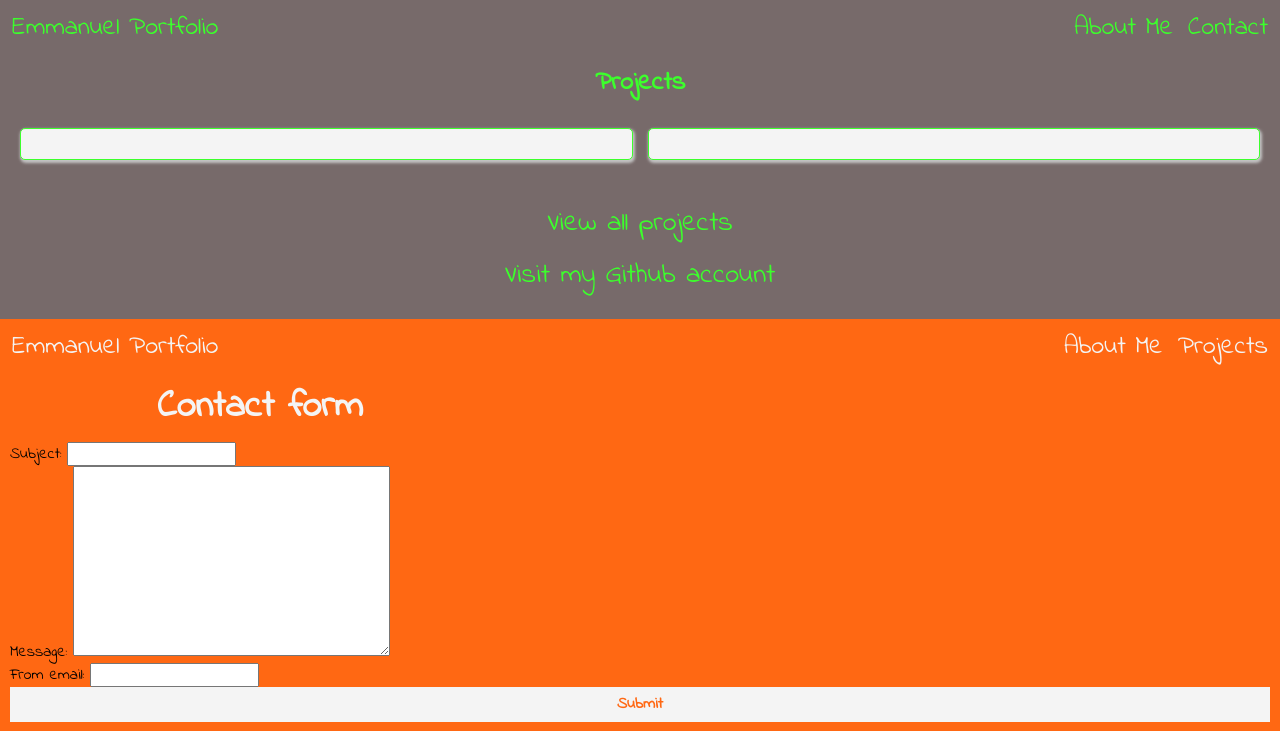
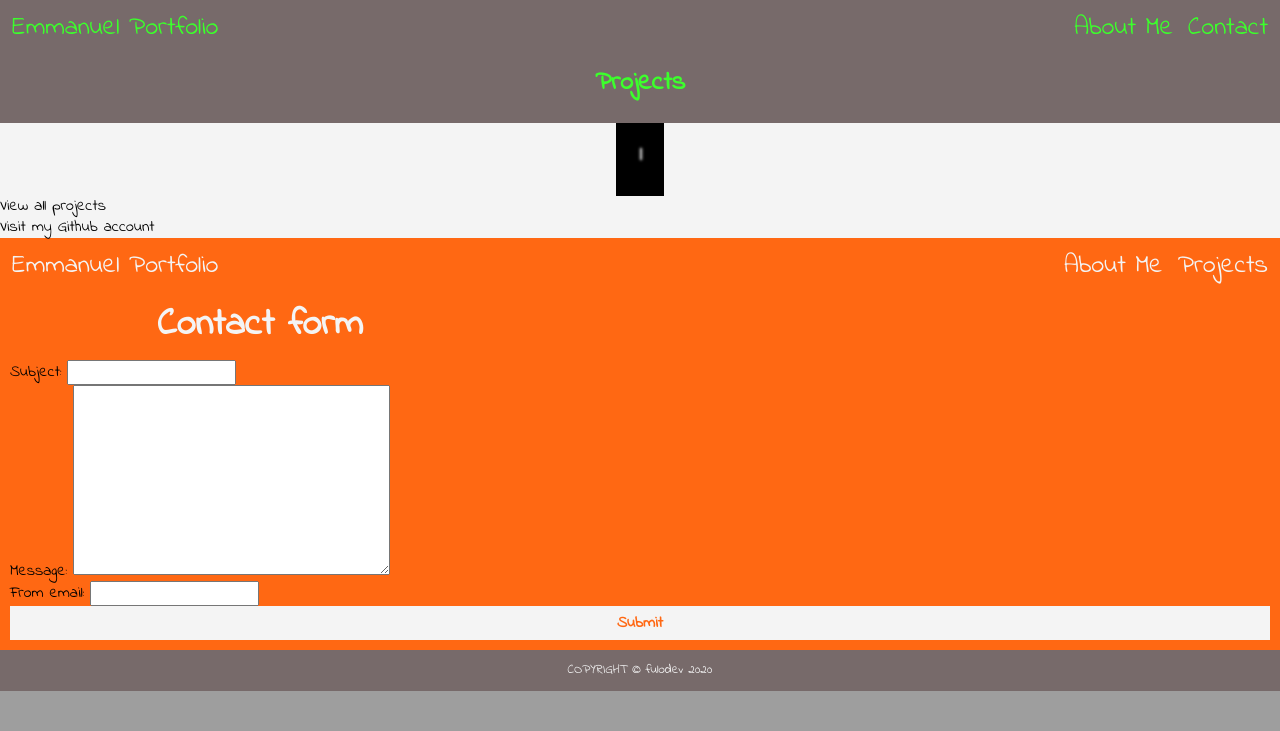
Before and after one commit to emmanueluwa/portfolio_project, a Django app: page / in a window 1280 px wide. Shown: the part 647-1378 px from the top of the page. After the commit the page ends 1338 px from the top, so only its background shows below. Run offline with Django 3.2, Linux system fonts and the light colour scheme; data that the repository does not hold is empty.

Commit message:
adding styling to projects section

```diff
--- a/portfolio_project/static/portfolio_project/css/main.css
+++ b/portfolio_project/static/portfolio_project/css/main.css
@@ -664,80 +664,6 @@ h1 {
   }
 }
 
-.listing {
-  margin: 30rem 10rem;
-  background-color: var(--alert);
-  display: grid;
-}
-.listing__card {
-  border: 1px var(--alpha) solid;
-  background-color: var(--delta);
-  padding: 15rem;
-  border-radius: 5rem;
-  box-shadow: 1px 2px 3px 1px var(--elements);
-  margin-bottom: 20rem;
-  display: grid;
-  margin-bottom: 15rem;
-}
-.listing__title {
-  align-self: center;
-  font-size: 25rem;
-  align-self: center;
-  text-align: center;
-}
-.listing__view {
-  text-align: center;
-  font-size: 14rem;
-  text-decoration: underline;
-  display: block;
-  color: var(--alpha);
-}
-.listing__github {
-  color: var(--alpha);
-  text-align: center;
-  align-self: center;
-}
-.listing__section {
-  display: grid;
-}
-.listing__card {
-  display: grid;
-  margin-bottom: 15rem;
-}
-.listing__picture {
-  display: none;
-  border-radius: 5px;
-  border-collapse: separate;
-}
-@media (min-width: 767px) {
-  .listing h2 {
-    font-size: 34rem;
-  }
-  .listing p {
-    font-size: 18rem;
-  }
-  .listing__section {
-    grid-template-columns: repeat(2, 1fr);
-    grid-column-gap: 15rem;
-  }
-  .listing__view {
-    font-size: 20rem;
-  }
-  .listing__picture {
-    width: 100%;
-    height: auto;
-    box-sizing: border-box;
-    display: flex;
-    border-radius: 50px;
-  }
-  .listing__picture img {
-    width: 100%;
-  }
-  .listing__body {
-    display: none;
-  }
-}
-
 .footer {
   background-color: var(--alert);
   color: var(--delta);
@@ -842,4 +768,37 @@ h1 {
   justify-content: space-between;
   color: var(--alpha);
   font-weight: bold;
+}
+
+.card {
+  display: grid;
+  place-items: center;
+  line-height: 1.6;
+  background-color: var(--delta);
+}
+.card *,
+.card *::before,
+.card *::after {
+  box-sizing: border-box;
+}
+.card p,
+.card h2,
+.card a {
+  color: var(--delta);
+  font-weight: bolder;
+}
+.card__template {
+  background-image: url("../../images/projects-img.svg");
+  background-size: cover;
+  padding: 10rem 0 0;
+  border-radius: 5rem;
+  max-width: 35ch;
+  box-shadow: 1px 2px 3px 1px var(--delta);
+  margin-bottom: 20rem;
+  display: grid;
+  margin-bottom: 15rem;
+}
+.card__content {
+  padding: 1.5em;
+  background: black;
 }/*# sourceMappingURL=main.css.map */
--- /dev/null
+++ b/portfolio_project/static/portfolio_project/sass/components/_card.scss
@@ -0,0 +1,37 @@
+.card {
+  *,
+  *::before,
+  *::after {
+    box-sizing: border-box;
+  }
+
+  display: grid;
+  place-items: center;
+  line-height: 1.6;
+  background-color: var(--delta);
+
+  p,
+  h2,
+  a {
+    color: var(--delta);
+    font-weight: bolder;
+  }
+
+  &__template {
+    // color: var(--delta);
+    background-image: url("../../images/projects-img.svg");
+    background-size: cover;
+    padding: 10rem 0 0;
+    border-radius: 5rem;
+    max-width: 35ch;
+    box-shadow: 1px 2px 3px 1px var(--delta);
+    margin-bottom: 20rem;
+    display: grid;
+    margin-bottom: 15rem;
+  }
+
+  &__content {
+    padding: 1.5em;
+    background: black;
+  }
+}
--- a/portfolio_project/static/portfolio_project/sass/components/_listing.scss
+++ b/portfolio_project/static/portfolio_project/sass/components/_listing.scss
@@ -1,90 +1,90 @@
-.listing {
-  margin: 30rem 10rem;
-  background-color: var(--alert);
-  display: grid;
+// .listing {
+//   margin: 30rem 10rem;
+//   background-color: var(--alert);
+//   display: grid;
 
-  &__card {
-    border: 1px var(--alpha) solid;
-    background-color: var(--delta);
-    padding: 15rem;
-    border-radius: 5rem;
-    box-shadow: 1px 2px 3px 1px var(--elements);
-    margin-bottom: 20rem;
-    display: grid;
-    margin-bottom: 15rem;
-  }
+//   &__card {
+//     border: 1px var(--alpha) solid;
+//     background-color: var(--delta);
+//     padding: 15rem;
+//     border-radius: 5rem;
+//     box-shadow: 1px 2px 3px 1px var(--elements);
+//     margin-bottom: 20rem;
+//     display: grid;
+//     margin-bottom: 15rem;
+//   }
 
-  &__title {
-    align-self: center;
-    font-size: 25rem;
-    align-self: center;
-    text-align: center;
-  }
+//   &__title {
+//     align-self: center;
+//     font-size: 25rem;
+//     align-self: center;
+//     text-align: center;
+//   }
 
-  &__view {
-    text-align: center;
-    font-size: 14rem;
-    text-decoration: underline;
-    display: block;
-    color: var(--alpha);
-  }
+//   &__view {
+//     text-align: center;
+//     font-size: 14rem;
+//     text-decoration: underline;
+//     display: block;
+//     color: var(--alpha);
+//   }
 
-  &__github {
-    color: var(--alpha);
-    text-align: center;
-    align-self: center;
-  }
+//   &__github {
+//     color: var(--alpha);
+//     text-align: center;
+//     align-self: center;
+//   }
 
-  &__section {
-    display: grid;
-  }
+//   &__section {
+//     display: grid;
+//   }
 
-  &__card {
-    display: grid;
-    margin-bottom: 15rem;
-  }
+//   &__card {
+//     display: grid;
+//     margin-bottom: 15rem;
+//   }
 
-  &__picture {
-    display: none;
-    border-radius: 5px;
-    border-collapse: separate;
-  }
+//   &__picture {
+//     display: none;
+//     border-radius: 5px;
+//     border-collapse: separate;
+//   }
 
-  @include respond-to("small") {
-    h2 {
-      font-size: 34rem;
-    }
+//   @include respond-to("small") {
+//     h2 {
+//       font-size: 34rem;
+//     }
 
-    p {
-      font-size: 18rem;
-    }
+//     p {
+//       font-size: 18rem;
+//     }
 
-    &__section {
-      grid-template-columns: repeat(2, 1fr);
-      grid-column-gap: 15rem;
-    }
+//     &__section {
+//       grid-template-columns: repeat(2, 1fr);
+//       grid-column-gap: 15rem;
+//     }
 
-    &__view {
-      font-size: 20rem;
-    }
+//     &__view {
+//       font-size: 20rem;
+//     }
 
-    &__picture {
-      width: 100%;
-      height: auto;
-      box-sizing: border-box;
-      display: flex;
-      border-radius: 50px;
-      img {
-        width: 100%;
-      }
-    }
+//     &__picture {
+//       width: 100%;
+//       height: auto;
+//       box-sizing: border-box;
+//       display: flex;
+//       border-radius: 50px;
+//       img {
+//         width: 100%;
+//       }
+//     }
 
-    // &__description {
-    //   display: none;
-    // }
+//     // &__description {
+//     //   display: none;
+//     // }
 
-    &__body {
-      display: none;
-    }
-  }
-}
+//     &__body {
+//       display: none;
+//     }
+//   }
+// }
--- a/portfolio_project/static/portfolio_project/sass/main.scss
+++ b/portfolio_project/static/portfolio_project/sass/main.scss
@@ -23,3 +23,4 @@
 @import "components/_hero2.scss";
 @import "components/_form.scss";
 @import "components/_paginate.scss";
+@import "components/_card.scss";
--- a/portfolio_project/template/portfolio_project/home.html
+++ b/portfolio_project/template/portfolio_project/home.html
@@ -74,26 +74,38 @@
 
     <div class="hero1">
             <h1>Projects</h1>
+    </div>
+                        <div class="card">
+                            <div class="card__content">
+                                <div class="card__template">
+                                    {% for project in projects %}
+                                    {% if forloop.first %}
+                                        <h2 class="crad__title">{{ project.title }}</h2>
+                                        <p class="crad__body">{{ project.description }}</p>
+
+
+                                        <a href="/post/{{ project.id }}" class="button">See more</a>
+                                        {% endif %}
+                                        {% endfor %}
+                                </div>
+                            </div>
+                        </div>
+
                 <div class="listing">
                     <div class="listing__section">
+
                         <div class="listing__card">
                             <header class="listing__header">
                                 {% for project in projects %}
+                                {% if forloop.counter == 2 %}
                                 <h2 class="listing__title">{{ project.title }}</h2>
+                                <p class="listing__description">{{ project.description }}</p>
+
                             </header>
 
-                            <a href="/post/{{ project.id }}" class="listing__view">See more</a>
+                                <a href="/post/{{ project.id }}" class="listing__view">See more</a>
+                                {% endif %}
                                 {% endfor %}
-
-                        </div>
-                        <div class="listing__card">
-                            <header class="listing__header">
-                                {% for project in projects %}
-                                <h2 class="listing__title">{{ project.title }}</h2>
-                            </header>
-
-                            <a href="/post/{{ project.id }}" class="listing__view">See more</a>
-                            {% endfor %}
 
                         </div>
                     </div>
@@ -102,7 +114,6 @@
                     <p class="listing__projects" href="projects.html">View all projects</p>
                     <p class="listing__github" href="github.com">Visit my Github account</p>
                 </div>
-    </div>
 
     <nav class="nav2">
         <ul class="nav2__lblock">
```
Also changed, not shown: 1 other file.
